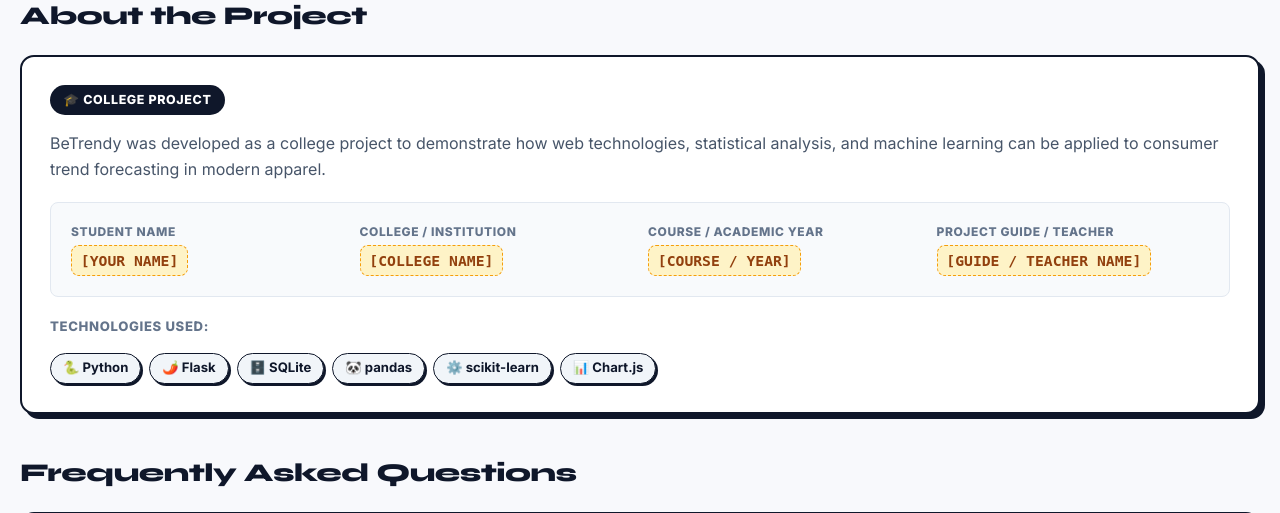
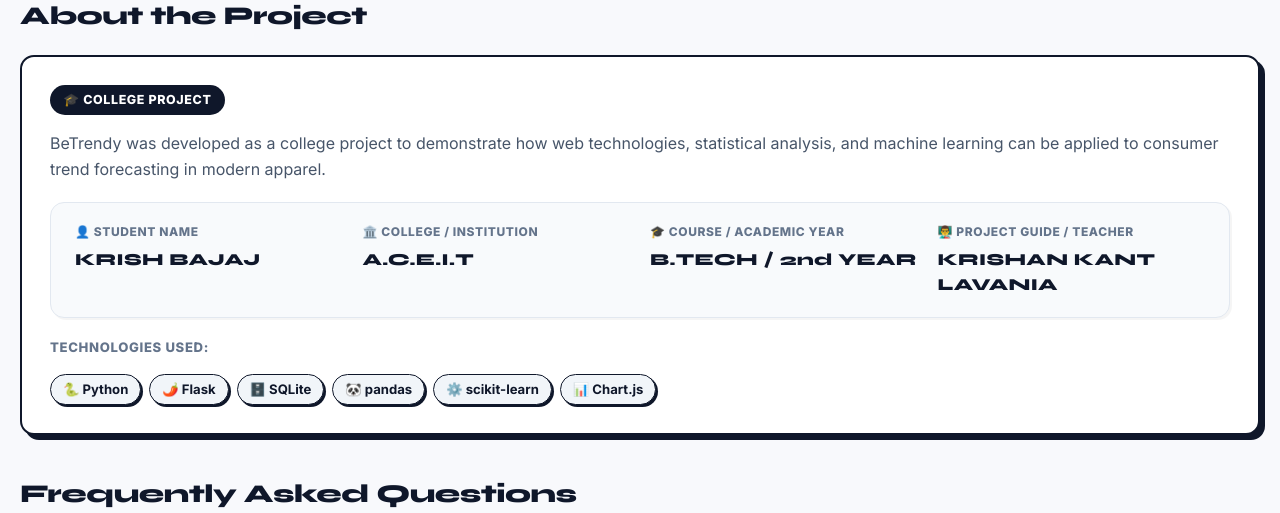
Before and after one commit to krishbajaj129-gif/betrendy, a Flask app: page /about in a window 1280 px wide. Shown: the part 1343-1856 px from the top of the page. Run offline with Flask 3, Linux system fonts and the light colour scheme.

Commit message:
Update About section with student and project evaluation details

```diff
--- a/favourites.html
+++ b/favourites.html
@@ -22,7 +22,7 @@
   <script src="https://cdn.jsdelivr.net/npm/chart.js"></script>
 
   <!-- CSRF Token Meta for AJAX Requests -->
-  <meta name="csrf-token" content="f0309a274b48e9840c49f51066ee44ab75734bd8cbae74e6">
+  <meta name="csrf-token" content="3611f8dbd1ecccdc2393326c45d03363252d69296d85c39b">
 </head>
 <body>
 
--- a/index.html
+++ b/index.html
@@ -22,7 +22,7 @@
   <script src="https://cdn.jsdelivr.net/npm/chart.js"></script>
 
   <!-- CSRF Token Meta for AJAX Requests -->
-  <meta name="csrf-token" content="f0309a274b48e9840c49f51066ee44ab75734bd8cbae74e6">
+  <meta name="csrf-token" content="3611f8dbd1ecccdc2393326c45d03363252d69296d85c39b">
 </head>
 <body>
 
--- a/login.html
+++ b/login.html
@@ -22,7 +22,7 @@
   <script src="https://cdn.jsdelivr.net/npm/chart.js"></script>
 
   <!-- CSRF Token Meta for AJAX Requests -->
-  <meta name="csrf-token" content="f0309a274b48e9840c49f51066ee44ab75734bd8cbae74e6">
+  <meta name="csrf-token" content="3611f8dbd1ecccdc2393326c45d03363252d69296d85c39b">
 </head>
 <body>
 
@@ -89,7 +89,7 @@
 
       <form method="POST" action="/login">
         <!-- CSRF Token -->
-        <input type="hidden" name="csrf_token" value="f0309a274b48e9840c49f51066ee44ab75734bd8cbae74e6">
+        <input type="hidden" name="csrf_token" value="3611f8dbd1ecccdc2393326c45d03363252d69296d85c39b">
 
         <div class="form-group">
           <label for="username" class="form-label">Username</label>
--- a/register.html
+++ b/register.html
@@ -22,7 +22,7 @@
   <script src="https://cdn.jsdelivr.net/npm/chart.js"></script>
 
   <!-- CSRF Token Meta for AJAX Requests -->
-  <meta name="csrf-token" content="f0309a274b48e9840c49f51066ee44ab75734bd8cbae74e6">
+  <meta name="csrf-token" content="3611f8dbd1ecccdc2393326c45d03363252d69296d85c39b">
 </head>
 <body>
 
@@ -89,7 +89,7 @@
 
       <form method="POST" action="/register">
         <!-- CSRF Token -->
-        <input type="hidden" name="csrf_token" value="f0309a274b48e9840c49f51066ee44ab75734bd8cbae74e6">
+        <input type="hidden" name="csrf_token" value="3611f8dbd1ecccdc2393326c45d03363252d69296d85c39b">
 
         <div class="form-group">
           <label for="username" class="form-label">Username</label>
--- a/static/css/style.css
+++ b/static/css/style.css
@@ -1547,6 +1547,40 @@ input:checked + .toggle-slider::before {
   font-size: 0.92rem;
 }
 
+.project-info-grid {
+  display: grid;
+  grid-template-columns: repeat(auto-fit, minmax(220px, 1fr));
+  gap: 1.25rem;
+  background: #f8fafc;
+  border: 1.5px solid var(--border-light);
+  border-radius: var(--radius-md);
+  padding: 1.25rem 1.5rem;
+  margin-bottom: 1.25rem;
+  box-shadow: 2px 2px 0 rgba(0, 0, 0, 0.04);
+}
+
+.project-info-item {
+  display: flex;
+  flex-direction: column;
+}
+
+.project-info-label {
+  font-size: 0.75rem;
+  text-transform: uppercase;
+  font-weight: 800;
+  color: var(--text-muted);
+  letter-spacing: 0.05em;
+  margin-bottom: 0.35rem;
+}
+
+.project-info-value {
+  font-size: 1.05rem;
+  font-weight: 800;
+  color: var(--text-primary);
+  font-family: 'Syne', sans-serif;
+  letter-spacing: 0.02em;
+}
+
 @media (max-width: 900px) {
   .about-cards-grid {
     grid-template-columns: 1fr;
--- a/templates/about.html
+++ b/templates/about.html
@@ -119,22 +119,22 @@
         BeTrendy was developed as a college project to demonstrate how web technologies, statistical analysis, and machine learning can be applied to consumer trend forecasting in modern apparel.
       </p>
 
-      <div style="display: grid; grid-template-columns: repeat(auto-fit, minmax(220px, 1fr)); gap: 1rem; background: #f8fafc; border: 1px solid var(--border-light); border-radius: var(--radius-sm); padding: 1.25rem; margin-bottom: 1.25rem;">
-        <div>
-          <div style="font-size: 0.75rem; text-transform: uppercase; font-weight: 800; color: var(--text-muted); letter-spacing: 0.05em; margin-bottom: 0.25rem;">Student Name</div>
-          <span class="placeholder-tag">[YOUR NAME]</span>
+      <div class="project-info-grid">
+        <div class="project-info-item">
+          <div class="project-info-label">👤 Student Name</div>
+          <span class="project-info-value">KRISH BAJAJ</span>
         </div>
-        <div>
-          <div style="font-size: 0.75rem; text-transform: uppercase; font-weight: 800; color: var(--text-muted); letter-spacing: 0.05em; margin-bottom: 0.25rem;">College / Institution</div>
-          <span class="placeholder-tag">[COLLEGE NAME]</span>
+        <div class="project-info-item">
+          <div class="project-info-label">🏛️ College / Institution</div>
+          <span class="project-info-value">A.C.E.I.T</span>
         </div>
-        <div>
-          <div style="font-size: 0.75rem; text-transform: uppercase; font-weight: 800; color: var(--text-muted); letter-spacing: 0.05em; margin-bottom: 0.25rem;">Course / Academic Year</div>
-          <span class="placeholder-tag">[COURSE / YEAR]</span>
+        <div class="project-info-item">
+          <div class="project-info-label">🎓 Course / Academic Year</div>
+          <span class="project-info-value">B.TECH / 2nd YEAR</span>
         </div>
-        <div>
-          <div style="font-size: 0.75rem; text-transform: uppercase; font-weight: 800; color: var(--text-muted); letter-spacing: 0.05em; margin-bottom: 0.25rem;">Project Guide / Teacher</div>
-          <span class="placeholder-tag">[GUIDE / TEACHER NAME]</span>
+        <div class="project-info-item">
+          <div class="project-info-label">👨‍🏫 Project Guide / Teacher</div>
+          <span class="project-info-value">KRISHAN KANT LAVANIA</span>
         </div>
       </div>
 
```
Also changed, not shown: about.html (+14 -14 lines).
